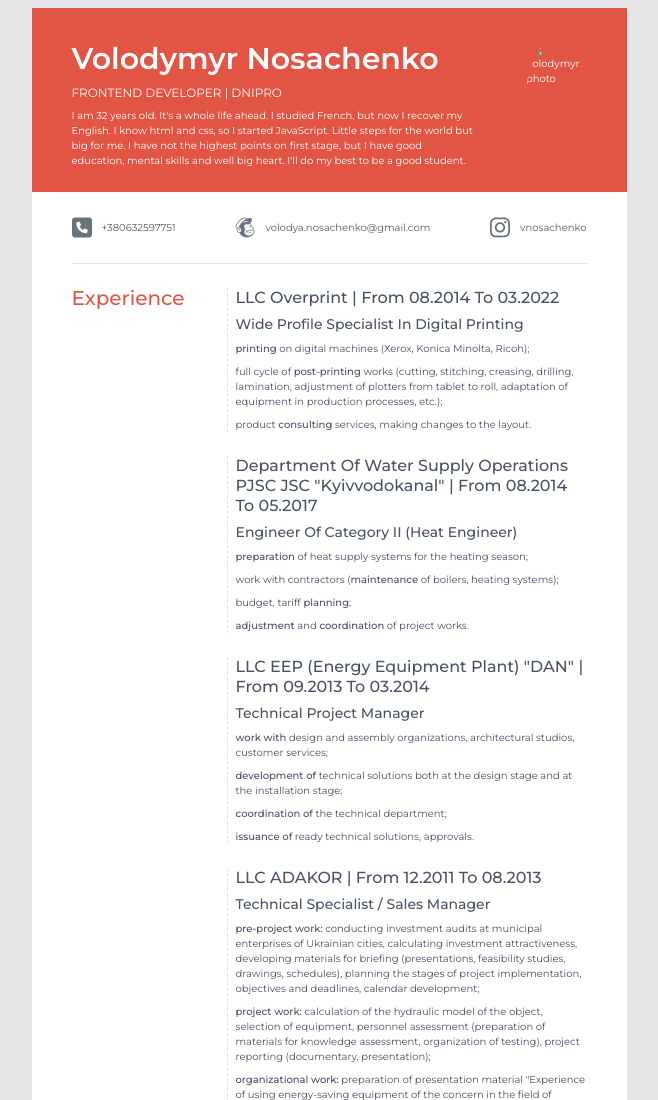
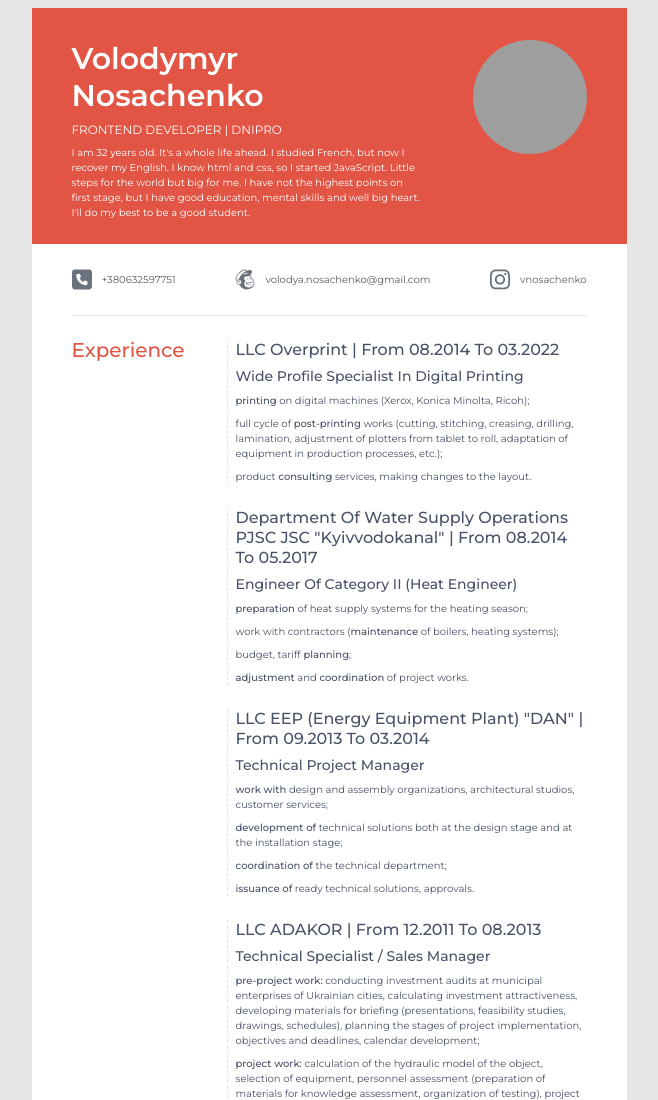
Before and after one commit to TheVovchik/mate_study, a plain HTML site: page index.html in a window 1280 px wide. Shown: the top 1100 px of the page, without its empty margins (311-969 px from the left). Drawn offline with Linux system fonts and the light colour scheme; the site is published under a folder, as on GitHub Pages, so addresses that start at the root find nothing.

Commit message:
in image tag added a point

```diff
--- a/index.html
+++ b/index.html
@@ -26,7 +26,7 @@
 					but I have good education, mental skills and well big heart. I'll do my best to be a good student.
 				</p>
 			</div>
-			<img class="about__photo" src="/img/DSC_0022.png" alt="Volodymyr's photo">
+			<img class="about__photo" src="./img/DSC_0022.png" alt="Volodymyr's photo">
 		</header>
 
 		<main class="main">
```
